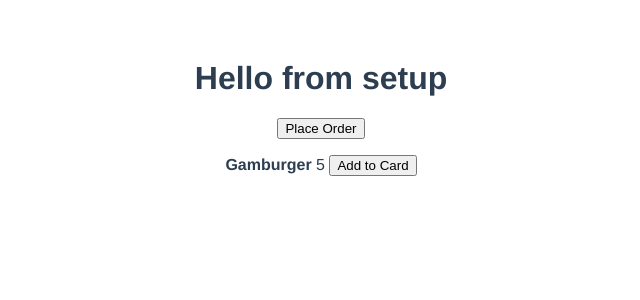
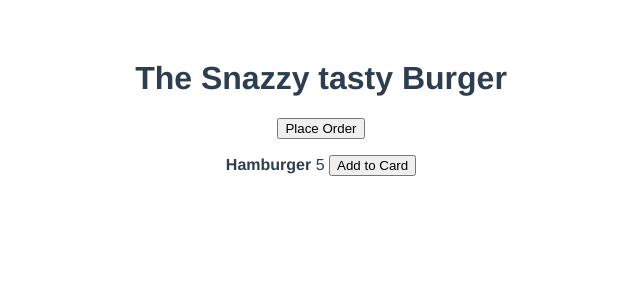
Before and after one commit to kami16ru/vueschool-composition-api, a Vue app: page / in a window 1280 px wide. Shown: the top 300 px of the page, without its empty margins (319-959 px from the left). Built offline with nearby package versions, Linux system fonts and the light colour scheme.

Commit message:
reactive data with the composition api

```diff
--- a/src/App.vue
+++ b/src/App.vue
@@ -2,23 +2,27 @@
   <h1>{{ name }}</h1>
   <button  @click="placeOrder">Place Order</button>
 
-  <YummyMeal name="Gamburger" :price="5" @addToCard="addItemToCard" />
+  <YummyMeal :name="meal.name" :price="meal.price" @addToCard="addItemToCard" />
 
 </template>
 
 <script>
-import { ref } from 'vue'
+import { ref, reactive } from 'vue'
 import YummyMeal from '@/components/YummyMeal.vue'
 
 export default {
   components: { YummyMeal },
   setup() {
     const name = ref('The Snazzy tasty Burger')
-    name.value = 'Hello from setup'
+    const meal = reactive({
+      name: 'Hamburger',
+      price: 5
+    })
+    console.log(meal.name)
     const placeOrder = () => alert('You\'re order has been placed!')
     const addItemToCard = (item) => alert(`One ${item} added to card!`)
 
-    return { name, placeOrder, addItemToCard };
+    return { name, placeOrder, addItemToCard, meal };
   }
 }
 
```
